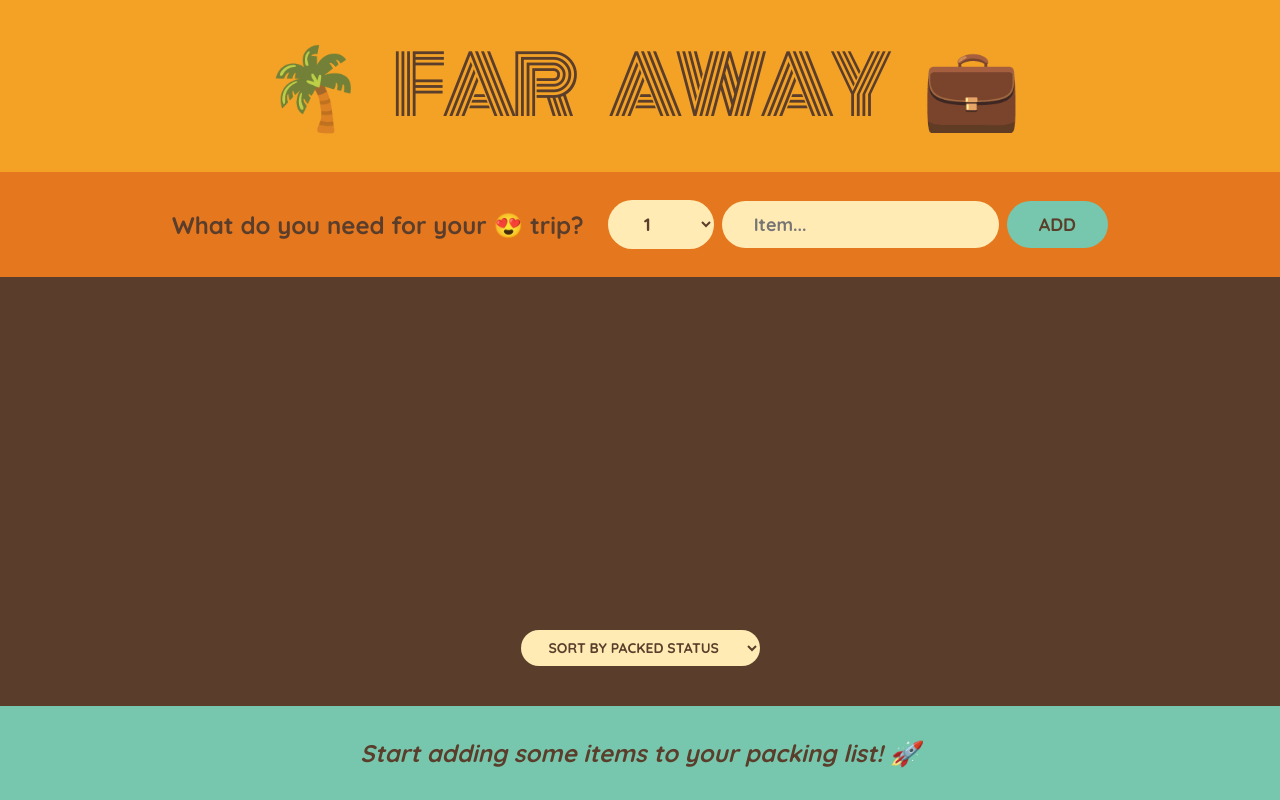
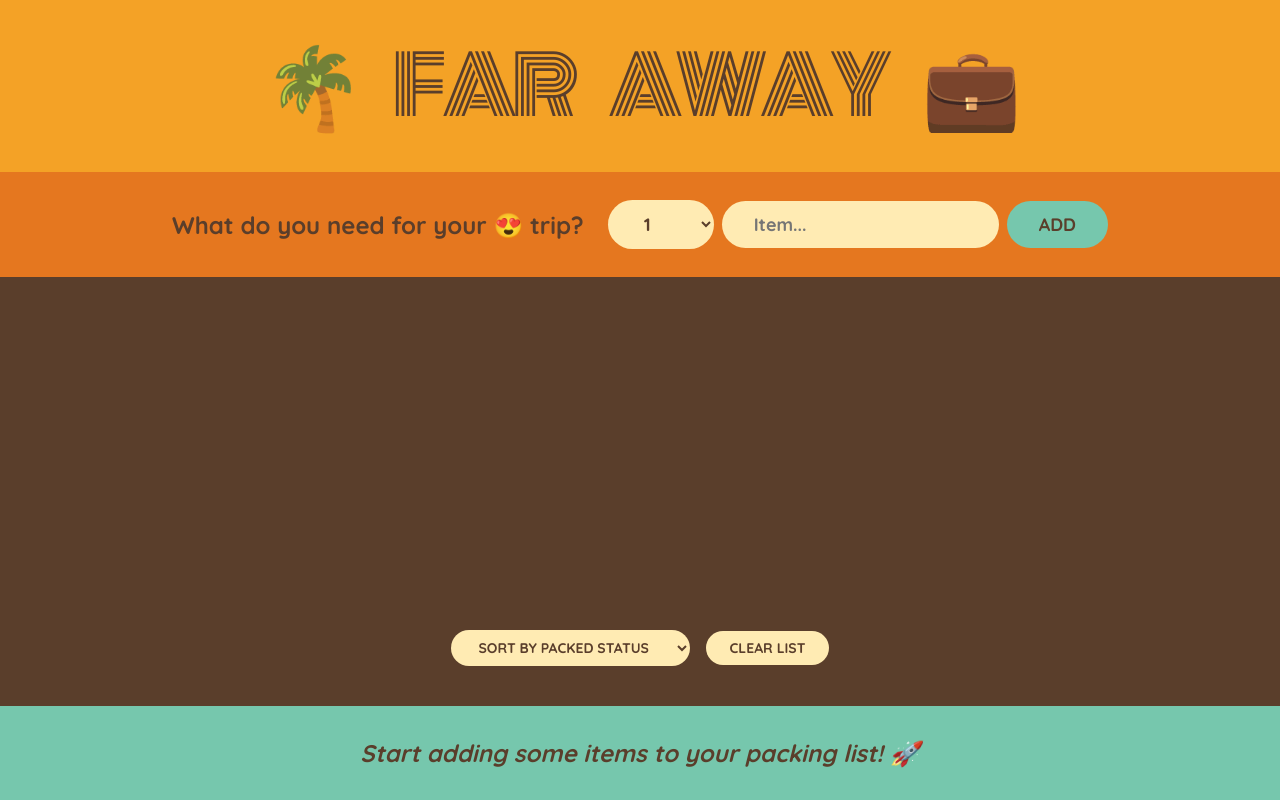
Before and after one commit to Ivdza1/travel-list, a React (Create React App) app: page / in a window 1280 px wide. Built offline with nearby package versions, Linux system fonts and the light colour scheme.

Commit message:
Updated App.js. Added a functionality to clear all the items from the list.

```diff
--- a/src/App.js
+++ b/src/App.js
@@ -14,11 +14,16 @@ export default function App() {
   function handleToggleItem(id) {
     setItems(items => items.map((item) => item.id === id ? { ...item, packed: !item.packed } : item))
   }
+
+  function handleClearList() {
+    const confirmed = window.confirm("Are you sure you want to delete all the items from the list?");
+    if (confirmed) setItems([]);
+  }
   return (
     <div className="app">
       <Logo />
       <Form onAddItems={handleAddItems} />
-      <List items={items} onDeleteItem={handleDeleteItem} onToggleItem={handleToggleItem} />
+      <List items={items} onDeleteItem={handleDeleteItem} onToggleItem={handleToggleItem} onClearList={handleClearList} />
       <Stats items={items} />
     </div>
   )
@@ -64,7 +69,8 @@ function Form({ onAddItems }) {
 
 }
 
-function List({ items, onDeleteItem, onToggleItem }) {
+function List({ items, onDeleteItem, onToggleItem, onClearList }) {
+
   const [sortBy, setSortBy] = useState("packed");
   let sortedItems;
 
@@ -84,6 +90,7 @@ function List({ items, onDeleteItem, onToggleItem }) {
           <option value="description">Sort by description</option>
           <option value="packed">Sort by packed status</option>
         </select>
+        <button onClick={onClearList}>Clear list</button>
       </div>
 
 
```
